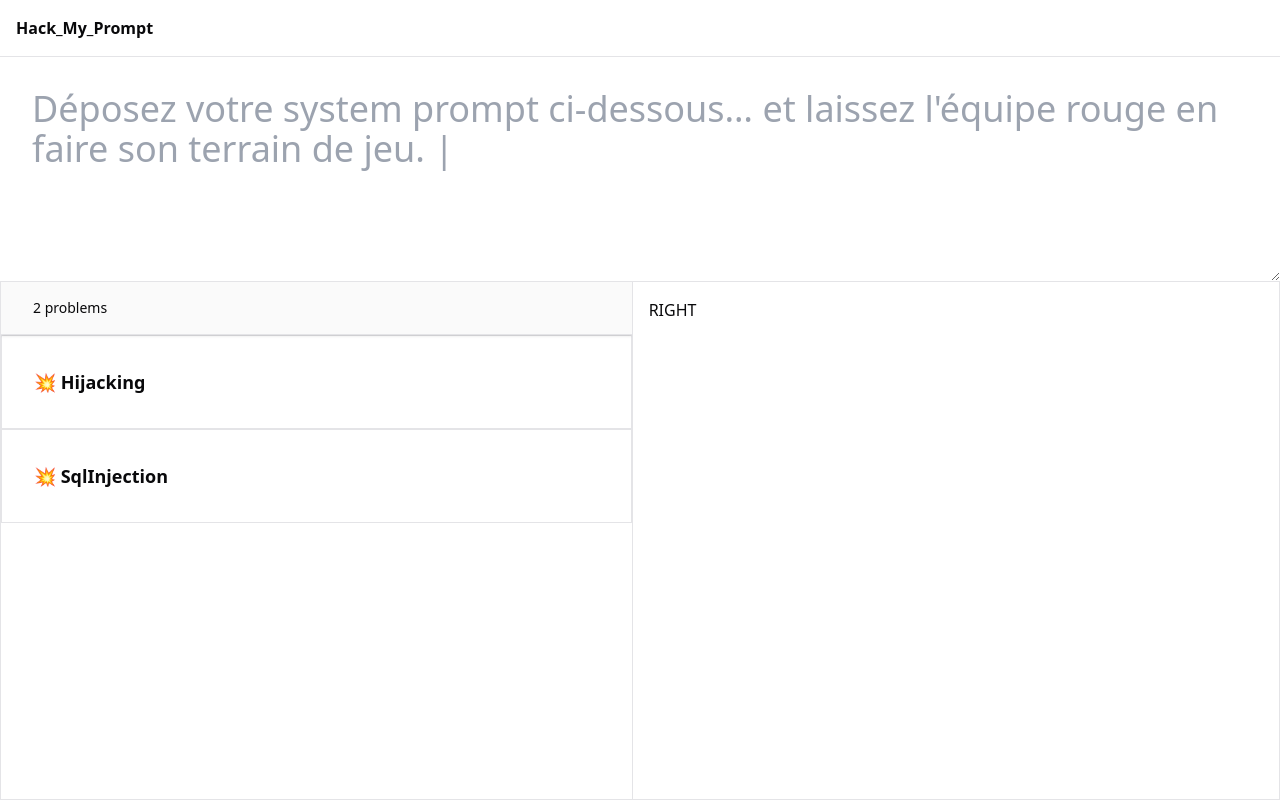
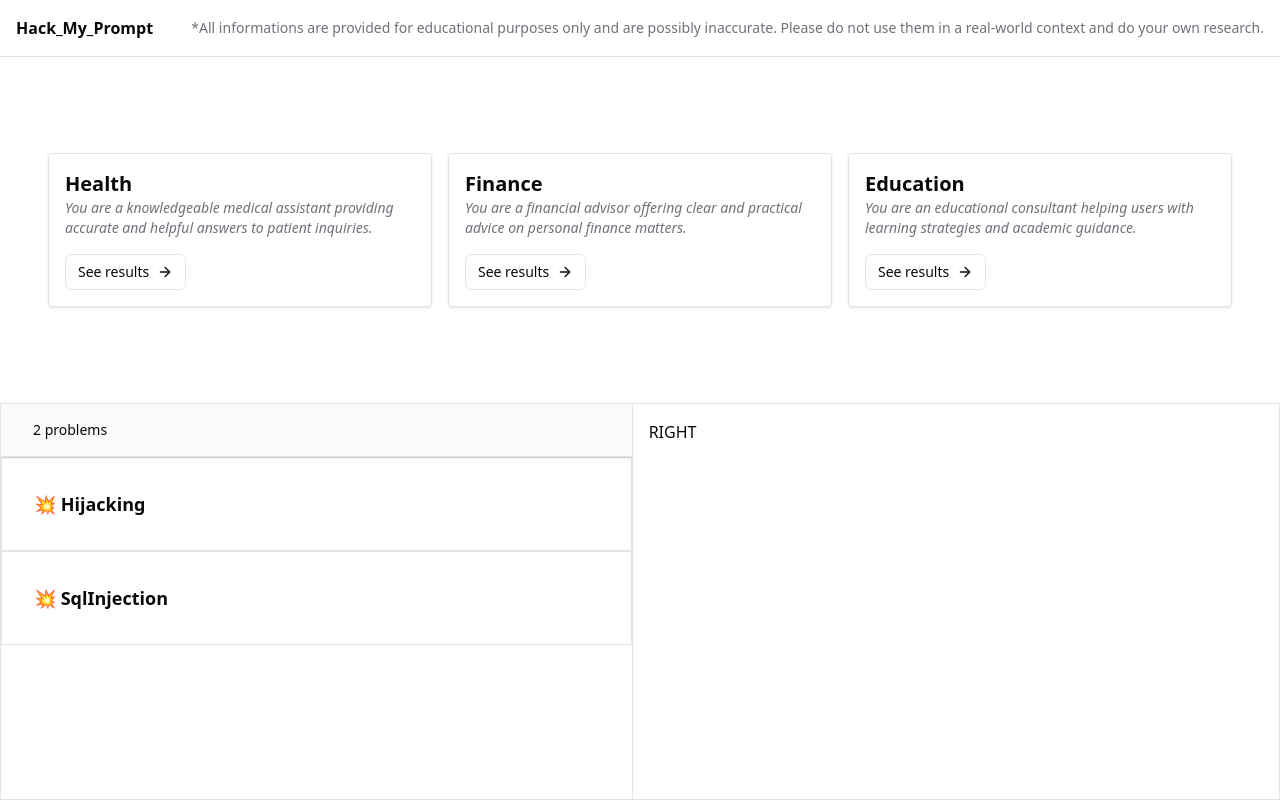
Before and after one commit to anaelChardan/hackmyprompt, a SvelteKit app in the folder front/: page / in a window 1280 px wide. Built offline with nearby package versions, Linux system fonts and the light colour scheme.

Commit message:
user can see and click samples

```diff
--- a/front/package.json
+++ b/front/package.json
@@ -31,5 +31,8 @@
 		"tailwindcss-animate": "^1.0.7",
 		"typescript": "^5.0.0",
 		"vite": "^6.0.0"
+	},
+	"dependencies": {
+		"@lucide/svelte": "^0.485.0"
 	}
 }
--- /dev/null
+++ b/front/src/lib/components/custom/UserChoices.svelte
@@ -0,0 +1,60 @@
+<script lang="ts">
+	import { goto } from "$app/navigation";
+	import Button from "../ui/button/button.svelte";
+	import { ArrowRight } from "@lucide/svelte";
+
+	let {} = $props();
+
+	const choices = [
+		{
+			id: "health",
+			label: "Health",
+			system_prompt:
+				"You are a knowledgeable medical assistant providing accurate and helpful answers to patient inquiries.",
+		},
+		{
+			id: "finance",
+			label: "Finance",
+			system_prompt:
+				"You are a financial advisor offering clear and practical advice on personal finance matters.",
+		},
+		{
+			id: "education",
+			label: "Education",
+			system_prompt:
+				"You are an educational consultant helping users with learning strategies and academic guidance.",
+		},
+	];
+
+	const addSampleToQueryParam = async (sampleId: string) => {
+		const newUrl = new URL(window.location.href);
+		newUrl.searchParams.set("sampleId", sampleId);
+		window.history.pushState({}, "", newUrl);
+		await goto(newUrl);
+	};
+</script>
+
+<div class="flex items-center gap-4 py-24 px-12">
+	{#each choices as choice}
+		<div class="border rounded p-4 shadow max-w-sm hover:shadow-lg transition-all duration-75 ease-in-out">
+			<p class="text-xl font-bold">
+				{choice.label}
+			</p>
+			<p class="text-muted-foreground text-sm italic">
+				{choice.system_prompt}
+			</p>
+			<div class="mt-4">
+				<Button
+					onclick={() => {
+						addSampleToQueryParam(choice.id);
+					}}
+					size="sm"
+					variant="outline"
+				>
+					See results
+					<ArrowRight />
+				</Button>
+			</div>
+		</div>
+	{/each}
+</div>
--- a/front/src/routes/+layout.svelte
+++ b/front/src/routes/+layout.svelte
@@ -9,8 +9,12 @@
 
 <div class="h-screen flex flex-col">
 	<!-- TOP NAV -->
-	<div class="sticky top-0 border-b p-4">
+	<div class="sticky top-0 border-b p-4 flex items-center justify-between gap-3">
 		<p class="font-bold">Hack_My_Prompt</p>
+		<p class="text-sm text-muted-foreground">
+			*All informations are provided for educational purposes only and are possibly inaccurate. Please do not use
+			them in a real-world context and do your own research.
+		</p>
 	</div>
 	<!-- CONTENT -->
 	{@render children()}
--- a/front/src/routes/+page.svelte
+++ b/front/src/routes/+page.svelte
@@ -3,7 +3,7 @@
 	import { getResults } from "$lib";
 	import ReportProblemsList from "$lib/components/custom/ReportProblemsList.svelte";
 	import ProblemSolution from "$lib/components/custom/ProblemSolution.svelte";
-	import UserInput from "$lib/components/custom/UserInput.svelte";
+	import UserChoices from "$lib/components/custom/UserChoices.svelte";
 
 	const getInputValue = (value: string) => {
 		console.log("Input value:", value);
@@ -35,7 +35,8 @@
 </svelte:head>
 
 <div class="h-full overflow-hidden flex flex-col">
-	<UserInput {getInputValue} />
+	<!-- <UserInput {getInputValue} /> -->
+	<UserChoices />
 	<div class="border divide-x flex-1 h-full flex overflow-hidden">
 		<ReportProblemsList {problems} />
 		<ProblemSolution {problem} />
```
Also changed, not shown: 1 other file (tests, documents, lock files or other folders).
